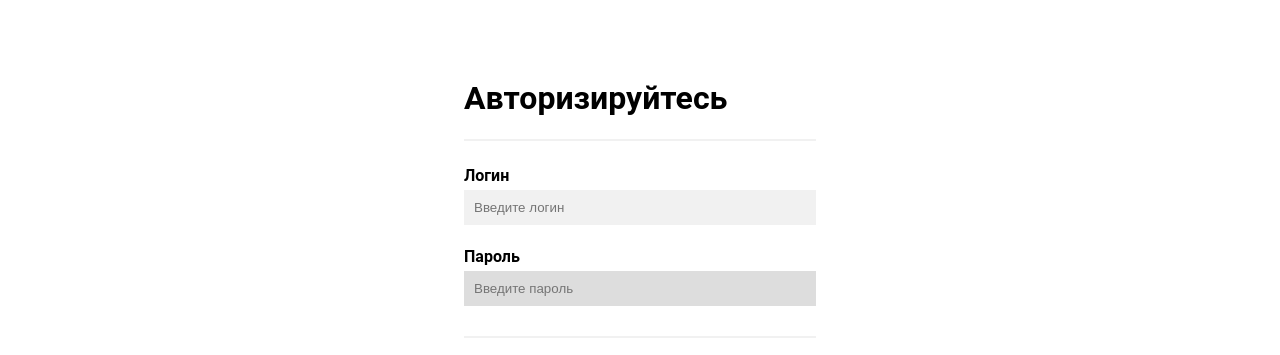
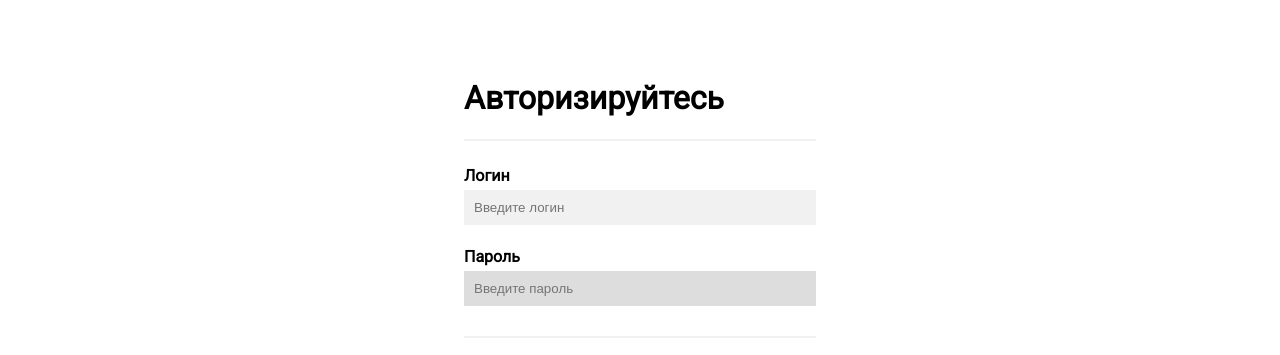
Before and after one commit to algorithm-ssau/SiteProject, a Flask app: page / in a window 1280 px wide. Shown: the part 78-433 px from the top of the page. Run offline with Flask 2, Linux system fonts and the light colour scheme.

Commit message:
Font Fix
Font Fix

```diff
--- a/templates/errorRegistration.html
+++ b/templates/errorRegistration.html
@@ -4,6 +4,7 @@
     <title>TUTOR</title>
     <meta charset="utf-8">
     <link rel="stylesheet" href="{{ url_for("static", filename="style.css") }}">
+    <link href="https://fonts.googleapis.com/css2?family=Roboto:wght@100;400&display=swap" rel="stylesheet">
   </head>
   <body>
     <header>
--- a/templates/login.html
+++ b/templates/login.html
@@ -4,6 +4,7 @@
     <title>TUTOR</title>
     <meta charset="utf-8">
     <link rel="stylesheet" href="{{ url_for("static", filename="style.css") }}">
+    <link href="https://fonts.googleapis.com/css2?family=Roboto:wght@100;400&display=swap" rel="stylesheet">
   </head>
   <body>
     <header>
--- a/templates/newstudent.html
+++ b/templates/newstudent.html
@@ -4,6 +4,7 @@
     <title>STUDENT</title>
     <meta charset="utf-8">
     <link rel="stylesheet" href="{{ url_for("static", filename="style.css") }}">
+    <link href="https://fonts.googleapis.com/css2?family=Roboto:wght@100;400&display=swap" rel="stylesheet">
   </head>
   <body>
     <header>
--- a/templates/newteacher.html
+++ b/templates/newteacher.html
@@ -4,6 +4,7 @@
     <title>TUTOR</title>
     <meta charset="utf-8">
     <link rel="stylesheet" href="{{ url_for("static", filename="style.css") }}">
+    <link href="https://fonts.googleapis.com/css2?family=Roboto:wght@100;400&display=swap" rel="stylesheet">
   </head>
   <body>
     <header>
```
